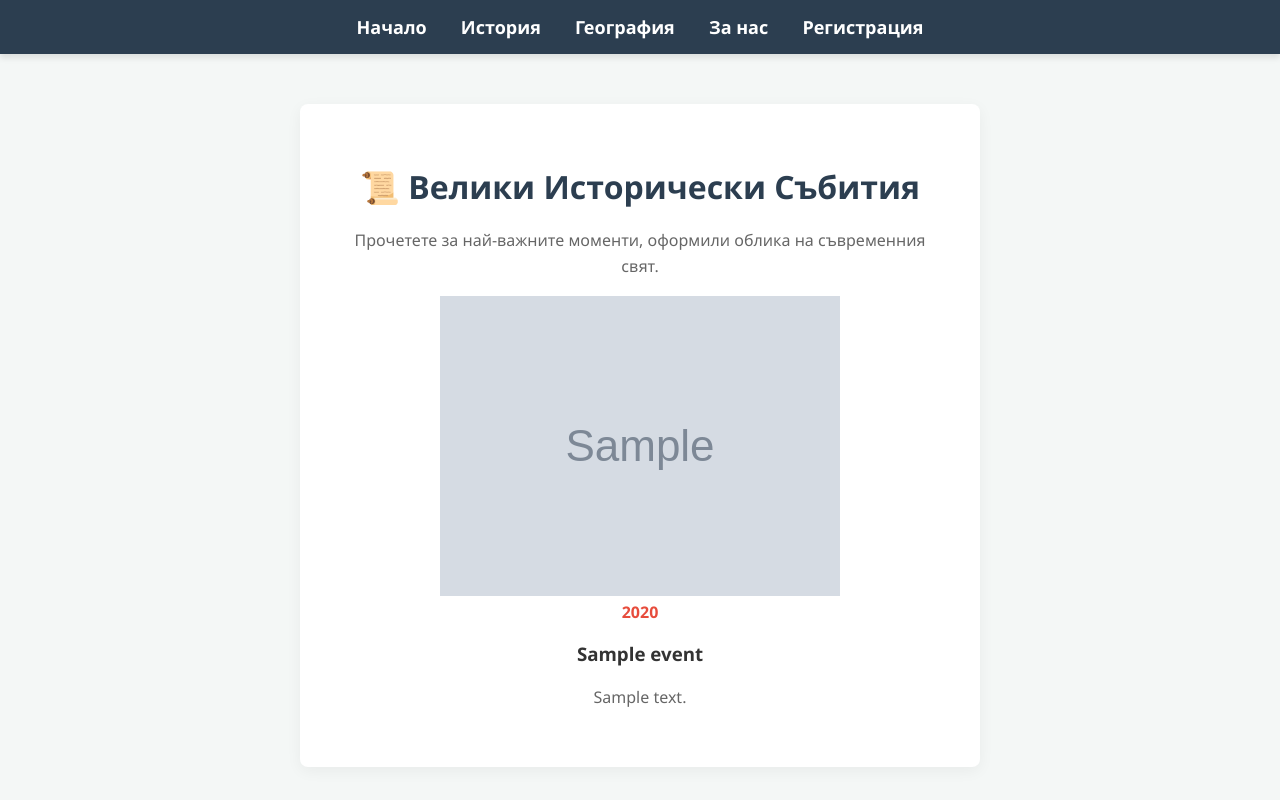
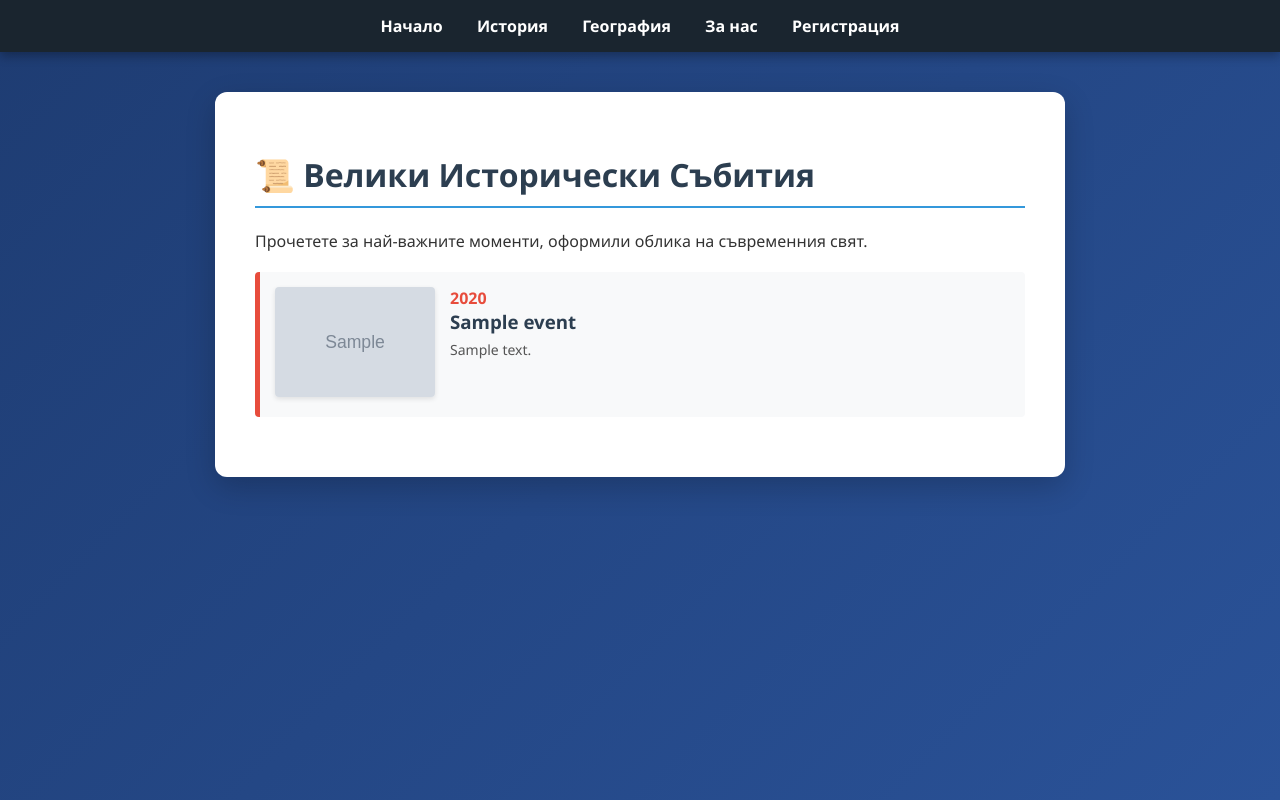
Before and after one commit to blagovestkostadinov1984/my_flask_app, a Flask app: template templates/history.html in a window 1280 px wide. Run offline with Flask 3, Linux system fonts and the light colour scheme; the template is opened without the code that fills it: most values are stand-ins (such as "Sample title", 1, 10 or a date in 2020); grey boxes marked "Sample" are stand-in pictures.

Commit message:
Add files via upload

```diff
--- a/static/style.css
+++ b/static/style.css
@@ -1,10 +1,7 @@
-/* style.css */
-
-/* Базови настройки за цялата страница */
 body {
     font-family: 'Segoe UI', Tahoma, Geneva, Verdana, sans-serif;
-    background-color: #f4f7f6;
-    color: #333;
+    background: linear-gradient(135deg, #1e3c72, #2a5298); /* Унифициран фон */
+    background-attachment: fixed;
     margin: 0;
     padding: 0;
     display: flex;
@@ -13,47 +10,101 @@ body {
     min-height: 100vh;
 }
 
-/* Навигационното меню */
 nav {
-    background-color: #2c3e50;
+    background-color: #1a252f;
     width: 100%;
     padding: 15px 0;
     text-align: center;
-    box-shadow: 0 4px 6px rgba(0,0,0,0.1);
+    box-shadow: 0 4px 10px rgba(0,0,0,0.3);
 }
 
 nav a {
-    color: white;
+    color: #ffffff;
     text-decoration: none;
     margin: 0 15px;
     font-weight: bold;
-    font-size: 18px;
+    font-size: 16px;
     transition: color 0.3s ease;
 }
 
 nav a:hover {
-    color: #1abc9c; /* Променя цвета при посочване с мишката */
+    color: #3498db;
 }
 
-/* Основният контейнер за съдържанието */
 .container {
-    background-color: white;
+    background-color: #ffffff;
+    color: #333333;
     padding: 40px;
-    margin-top: 50px;
-    border-radius: 8px;
-    box-shadow: 0 4px 15px rgba(0,0,0,0.05);
-    max-width: 600px;
+    margin: 40px 0;
+    border-radius: 12px;
+    box-shadow: 0 10px 30px rgba(0,0,0,0.2);
+    max-width: 850px;
     width: 90%;
-    text-align: center;
+    box-sizing: border-box;
 }
 
 h1 {
     color: #2c3e50;
-    margin-bottom: 20px;
+    border-bottom: 2px solid #3498db;
+    padding-bottom: 10px;
 }
 
-p {
-    font-size: 16px;
-    line-height: 1.6;
-    color: #666;
+/* Стил за карта със събитие (Използва таблично разпределение за картинка вляво, текст вдясно) */
+.event-box {
+    display: table;
+    width: 100%;
+    background: #f8f9fa;
+    border-left: 5px solid #2a5298;
+    margin: 20px 0;
+    padding: 15px;
+    border-radius: 4px;
+    box-sizing: border-box;
 }
+
+.event-img-cell {
+    display: table-cell;
+    width: 160px;
+    vertical-align: top;
+    padding-right: 15px;
+}
+
+.event-img-cell img {
+    width: 160px;
+    height: 110px;
+    object-fit: cover;
+    border-radius: 4px;
+    box-shadow: 0 2px 5px rgba(0,0,0,0.1);
+}
+
+.event-text-cell {
+    display: table-cell;
+    vertical-align: top;
+}
+
+.event-text-cell h3 {
+    margin: 0 0 5px 0;
+    color: #2c3e50;
+}
+
+.event-text-cell p {
+    margin: 0;
+    font-size: 14px;
+    line-height: 1.5;
+    color: #555;
+}
+
+.btn-add {
+    display: inline-block;
+    background-color: #27ae60;
+    color: white;
+    padding: 10px 20px;
+    text-decoration: none;
+    border-radius: 5px;
+    font-weight: bold;
+    margin-bottom: 20px;
+    transition: background 0.3s;
+}
+
+.btn-add:hover {
+    background-color: #219653;
+}
```
